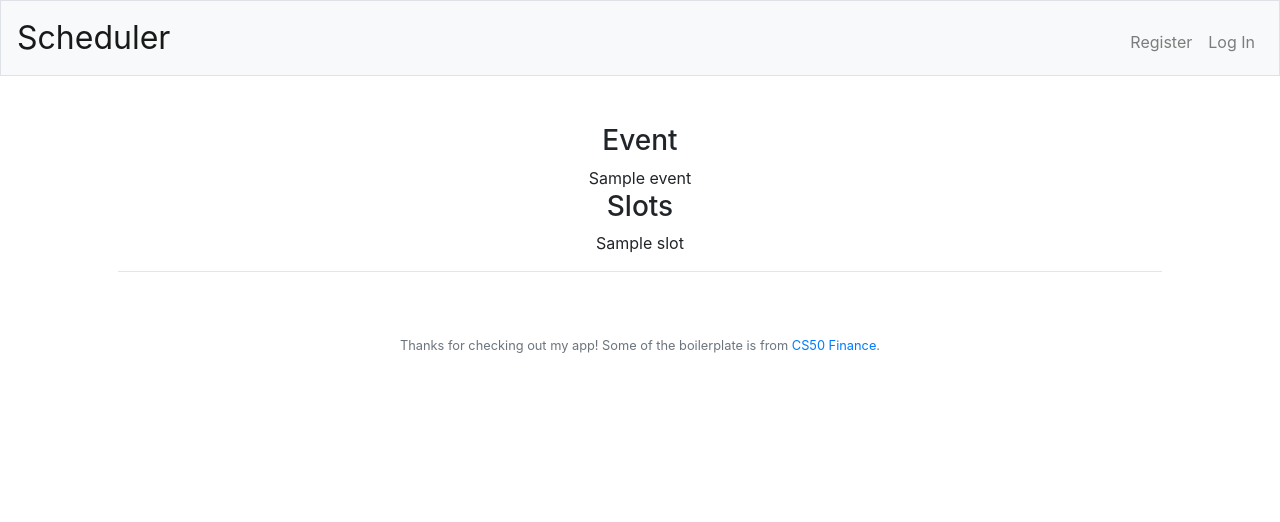
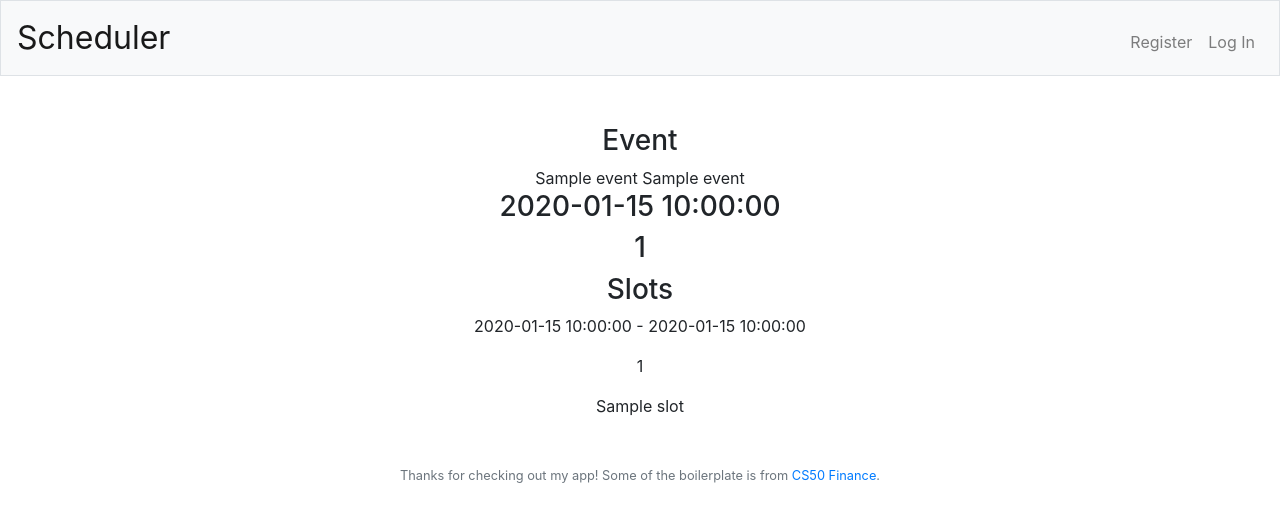
Before and after one commit to c-ehrlich/cs50-scheduler, a Flask app: template templates/view.html in a window 1280 px wide. Shown: the top 522 px of the page. Run offline with Flask 2, Linux system fonts and the light colour scheme; the template is opened without the code that fills it: most values are stand-ins (such as "Sample title", 1, 10 or a date in 2020); parts of the project's set-up code (start-up, migrations or seed data) failed here and were passed over; some libraries are stand-ins or nearby versions.

Commit message:
add basic functionality to view route

```diff
--- a/app.py
+++ b/app.py
@@ -113,8 +113,6 @@ def create_slots():
     # User reached route via POST
     # This happens when the user submits start and end times for slots
     if request.method == "POST":
-        print(f"TKTK - {event_id} - CURRENTLY IN create_slots/POST")
-
         # Create a dictionary with all the slots that were created
         # Example formatting:
         # {'70.start': '09:00', '70.end': '10:00', '71.start': '10:00', '71.end': '11:00'}
@@ -132,8 +130,14 @@ def create_slots():
             if start_end == "end":
                 db.execute("UPDATE slots SET time_end = ? WHERE id = ?", value, index)
 
+        # get the event hash to pass to the view function
+        # oh god this is such a dirty hack
+        slot_id = int(list(slots.keys())[0].split(".")[0])
+        event_id = db.execute("SELECT event_id FROM slots WHERE id = ?", slot_id)[0]['event_id']
+        event_hash = db.execute("SELECT hash FROM events WHERE id = ?", event_id)[0]['hash']
+
         # TKTK TODO maybe end by showing a nice layout of the event with slot start and end times?
-        return render_template("view.html")
+        return redirect(f"view/{event_hash}")
 
 
 # /created
@@ -300,7 +304,7 @@ def view(event_id):
     event = db.execute("SELECT * FROM events WHERE hash = ?", event_id)
     slots = db.execute("SELECT * FROM slots " +
                        "JOIN events ON events.id = slots.event_id " +
-                       "JOIN users ON events.user_id = users.id" +
+                       #"JOIN users ON events.user_id = users.id" +
                        "WHERE events.hash = ?",
                        event_id)
     return render_template("view.html", event=event, slots=slots)
--- a/templates/view.html
+++ b/templates/view.html
@@ -6,10 +6,16 @@
 
 {% block main %}
     <h3>Event</h3>
-    {{ event }}
+        {{ event }}
+        {{ event.name }}
+        <h3>{{ event.date }}</h3>
+        <h3>{{ event.owner_id }}</h3>
     <h3>Slots</h3>
     {% for slot in slots %}
+        <div id="event-slot">
+            <p id="slot-time">{{ slot.time_start }} - {{ slot.time_end }}</p>
+            <p id="slot-attendee">{{ slot.user_id }}</p>
+        </div>
         {{ slot }}
-        <hr>
     {% endfor %}
 {% endblock %}
```
